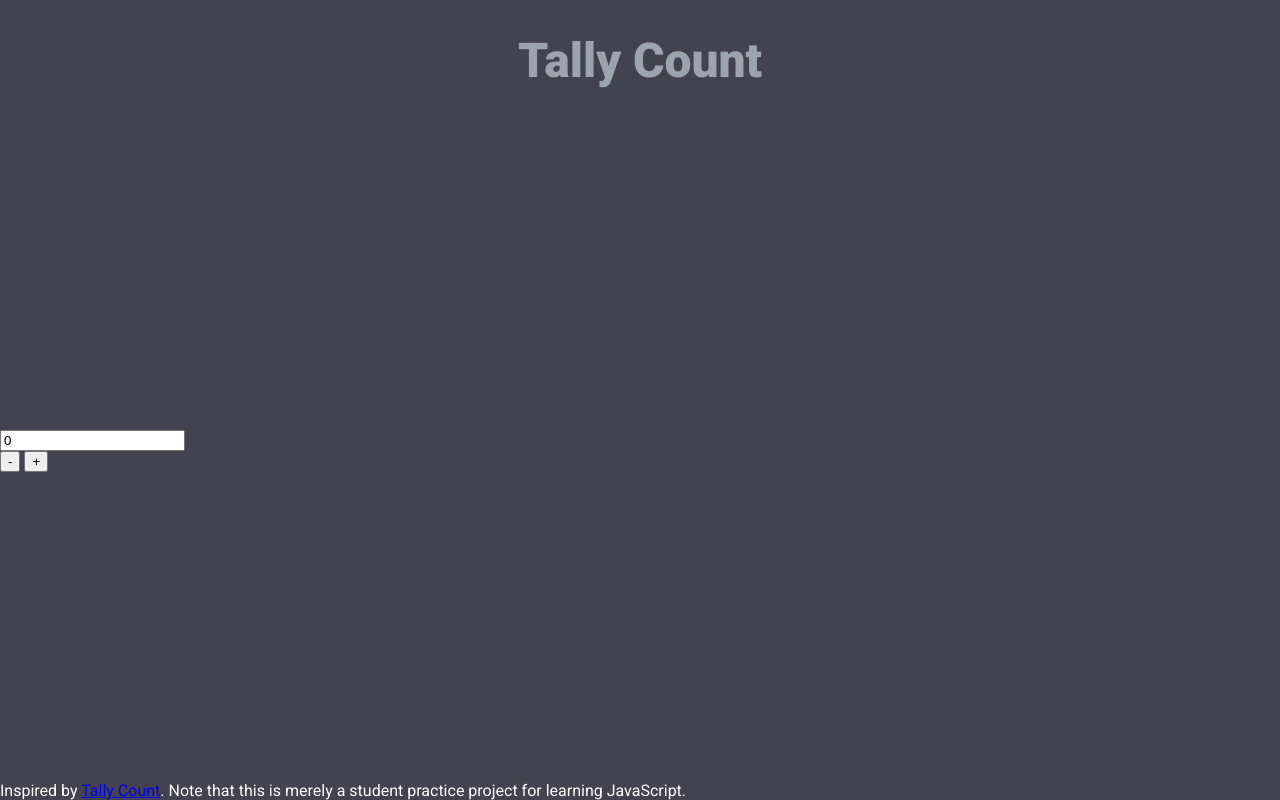
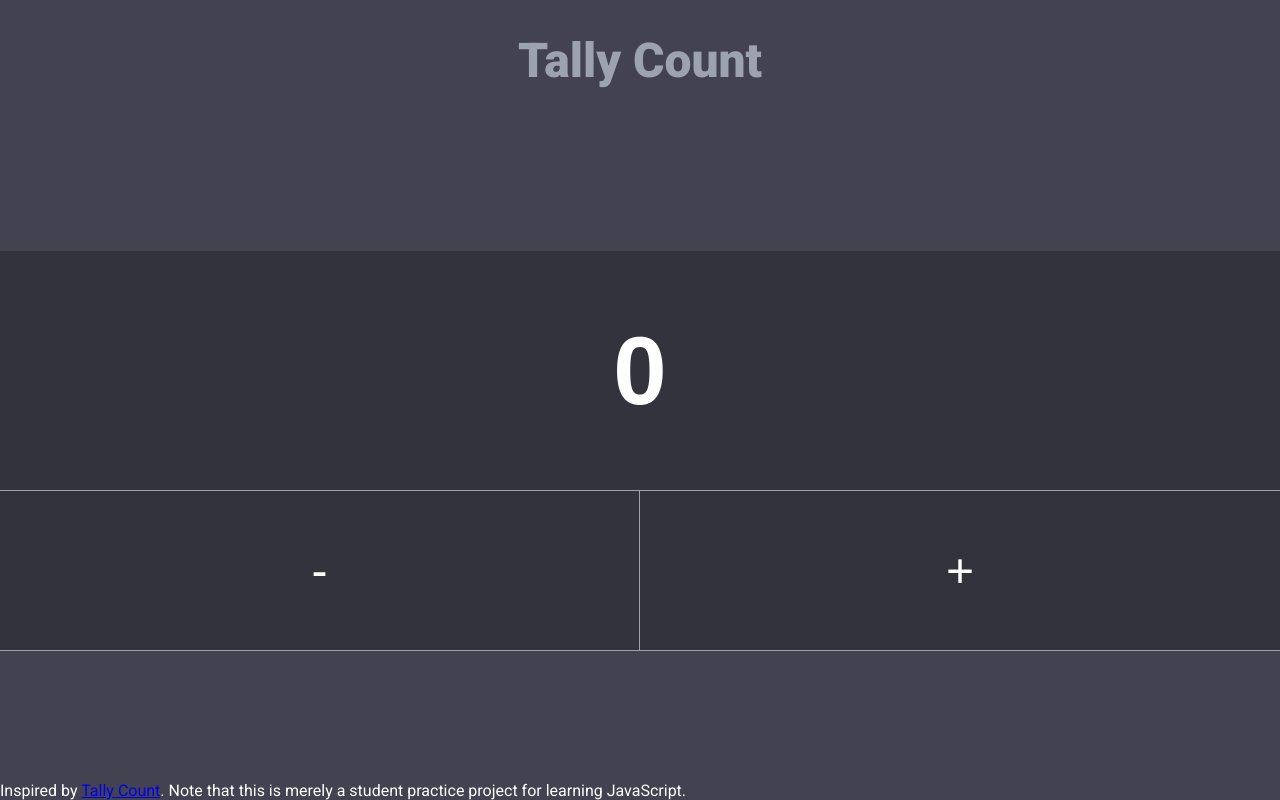
Before and after one commit to katlegomaphango/IWA-1, a plain HTML site: page index.html in a window 1280 px wide. Drawn offline with Linux system fonts and the light colour scheme.

Commit message:
Styled maain counter section

```diff
--- a/styles.css
+++ b/styles.css
@@ -40,3 +40,45 @@ body {
 .controls {
     background: yellow;
 }
+
+/* counter */
+.counter {
+    background: var(--color-dark-grey);
+}
+
+.counter__value {
+    width: 100%;
+    height: 15rem;
+    text-align: center;
+    font-size: 6rem;
+    font-weight: 900;
+    background: none;
+    color: var(--color-white);
+    border-width: 0;
+    border-bottom: 1px solid var(--color-light-grey);
+}
+
+.counter__actions {
+    display: flex;
+}
+
+.counter__button {
+    background: none;
+    width: 50%;
+    border: none;
+    color: var(--color-white);
+    font-size: 3rem;
+    height: 10rem;
+    border-bottom: 1px solid var(--color-light-grey);
+    transition: transform 0.3s;
+    transform: translateY(0);
+}
+
+.counter__button:active {
+    background: var(--color-medium-grey);
+    transform: translateY(2%);
+}
+
+.counter__button_first {
+    border-right: 1px solid var(--color-light-grey);
+}
```
